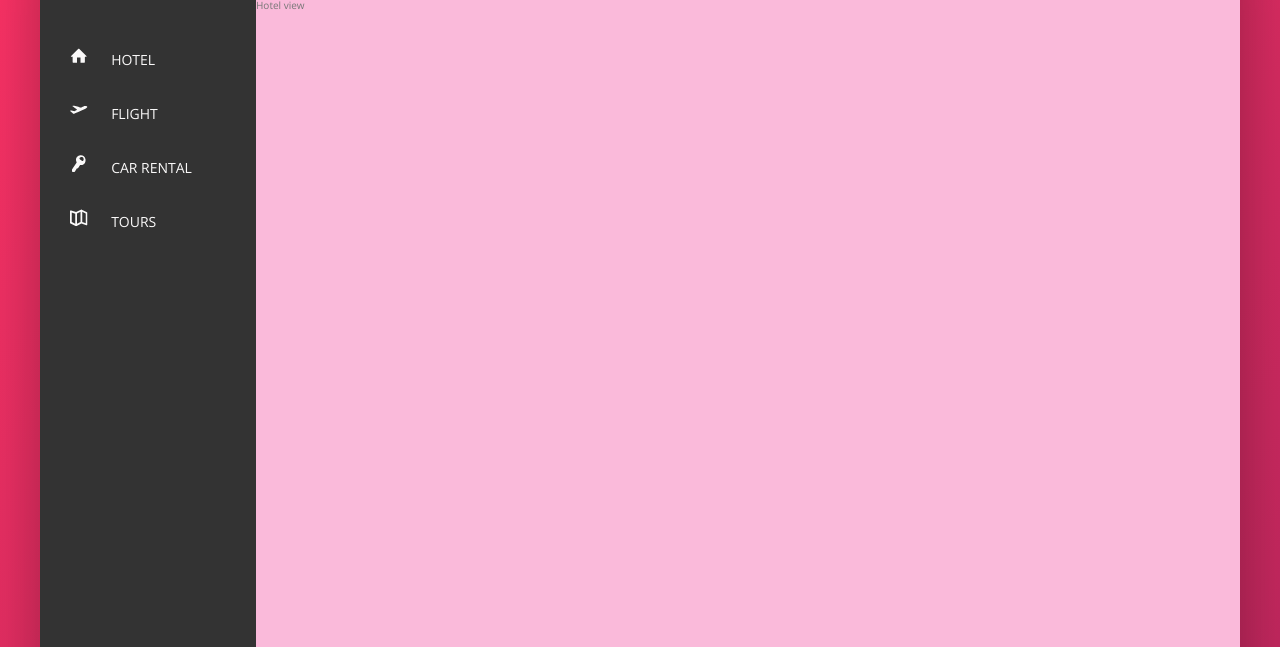
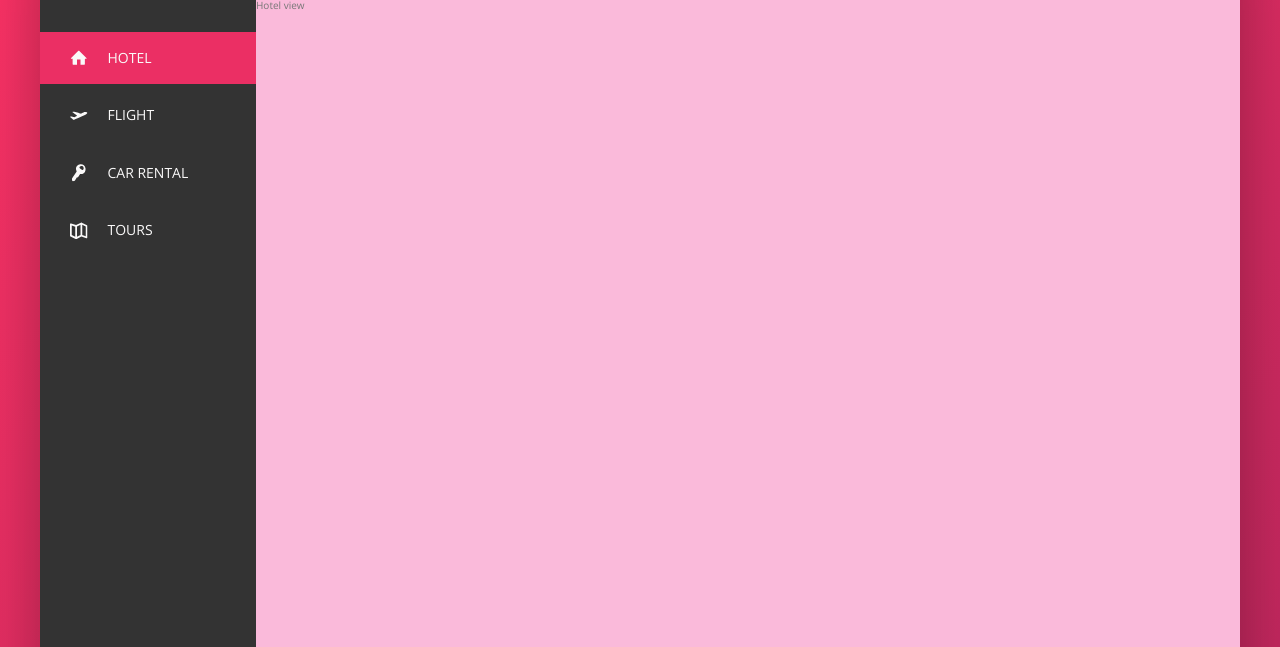
Before and after one commit to braisv/trillo-master-flexbox, a website: page index.html in a window 1280 px wide. Shown: the part 153-800 px from the top of the page. Drawn offline with nearby package versions, Linux system fonts and the light colour scheme.

Commit message:
building sidenav - 2

```diff
--- a/index.html
+++ b/index.html
@@ -56,7 +56,7 @@
       <div class="content">
         <nav class="sidebar">
           <ul class="side-nav">
-            <li class="side-nav__item">
+            <li class="side-nav__item side-nav__item--active">
               <a href="#" class="side-nav__link">
                 <svg class="side-nav__icon">
                   <use xlink:href="img/sprite.svg#icon-home"></use>
--- a/sass/_components.scss
+++ b/sass/_components.scss
@@ -5,7 +5,6 @@
   height: 3.25rem;
   margin-left: 2rem;
 }
-
 
 ////////////////////
 // SEARCH
@@ -22,11 +21,11 @@
     color: inherit;
     background-color: var(--color-grey-light-2);
     border: none;
-        padding: .7rem 2rem;
+    padding: 0.7rem 2rem;
     border-radius: 100px;
     width: 90%;
     margin-right: -3.25rem;
-        transition: all .3s;
+    transition: all 0.3s;
 
     &:focus {
       outline: none;
@@ -64,7 +63,6 @@
   }
 }
 
-
 ////////////////////
 // USER NAVIGATION
 
@@ -96,7 +94,7 @@
   }
 
   &__notification {
-        font-size: .8rem;
+    font-size: 0.8rem;
     height: 1.75rem;
     width: 1.75rem;
     border-radius: 100px;
@@ -126,6 +124,33 @@
   margin-top: 3.5rem;
 
   &__item {
+    position: relative;
+
+    &:not(:last-child) {
+      margin-bottom: 0.5rem;
+    }
+  }
+
+  &__item::before {
+    content: "";
+    position: absolute;
+    top: 0;
+    left: 0;
+    height: 100%;
+    width: 3px;
+    background-color: var(--color-primary);
+    transform: scaleY(0);
+    transition: transform 0.3s, width 0.4s cubic-bezier(1, 0, 0, 1) 0.3s;
+  }
+
+  &__item:hover::before,
+  &__item--active:before {
+    transform: scaleY(1);
+    width: 100%;
+  }
+
+  &__item:active::before {
+    background-color: var(--color-primary-light);
   }
 
   &__link:link,
@@ -135,6 +160,11 @@
     text-transform: uppercase;
     display: block;
     padding: 1.5rem 3rem;
+    position: relative;
+    z-index: 10;
+
+    display: flex;
+    align-items: center;
   }
 
   &__icon {
@@ -145,7 +175,6 @@
   }
 }
 
-
 ////////////////////////
 // LEGAL TEXT
 
```
Also changed, not shown: css/style.css. Lines whose indentation alone changed are shown as unchanged.
